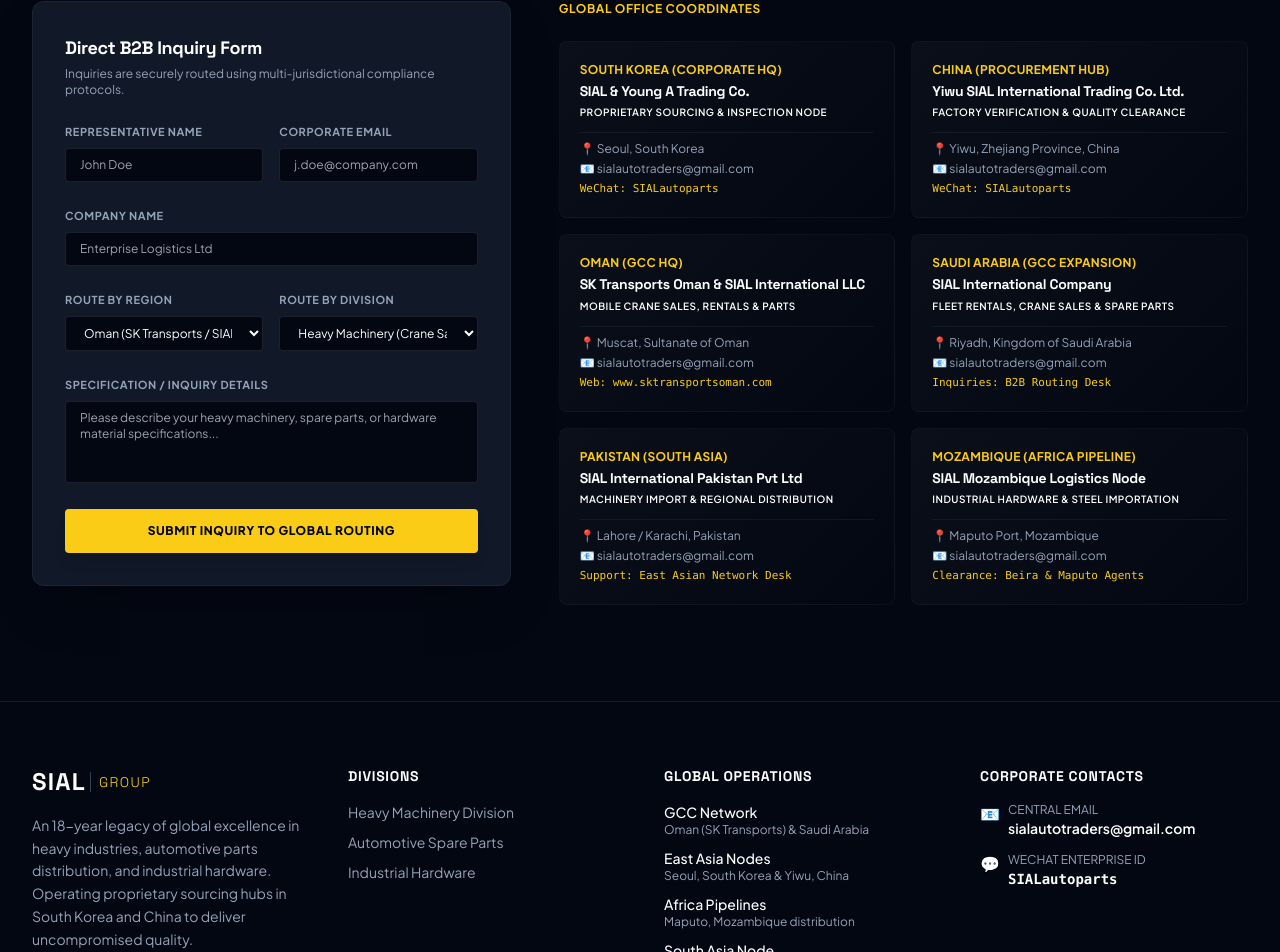
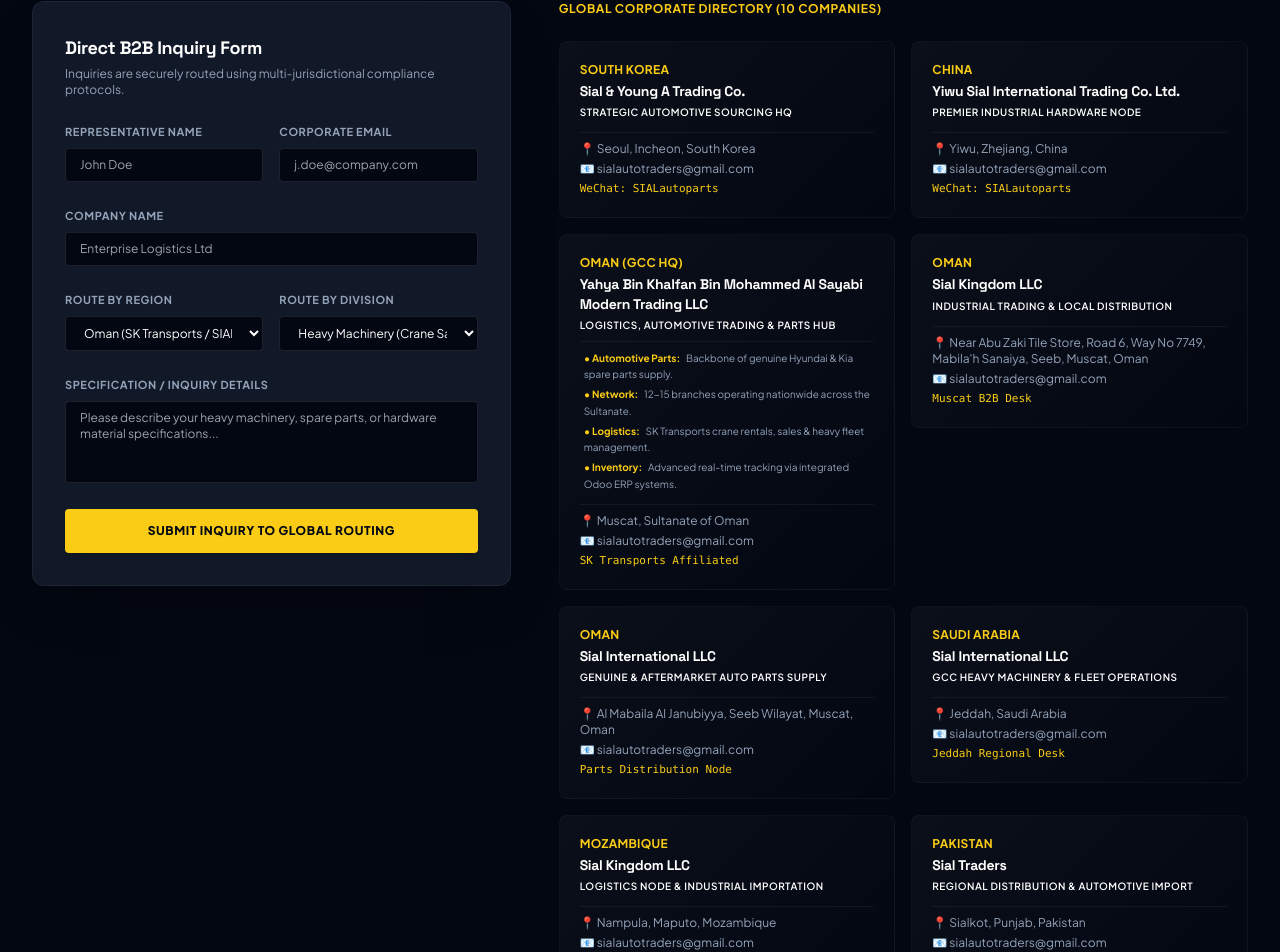
Before and after one commit to ahmedsial1/skglobal, a Next.js app: page /contact in a window 1280 px wide. Shown: the part 467-1419 px from the top of the page. Built offline with nearby package versions, Linux system fonts and the light colour scheme.

Commit message:
Update Global Corporate Directory with 10 companies

```diff
--- a/app/contact/page.tsx
+++ b/app/contact/page.tsx
@@ -12,52 +12,90 @@ export const metadata: Metadata = {
 
 const OFFICES = [
   {
-    country: "South Korea (Corporate HQ)",
-    entity: "SIAL & Young A Trading Co.",
-    role: "Proprietary Sourcing & Inspection Node",
-    address: "Seoul, South Korea",
+    country: "South Korea",
+    entity: "Sial & Young A Trading Co.",
+    role: "Strategic Automotive Sourcing HQ",
+    address: "Seoul, Incheon, South Korea",
     email: "sialautotraders@gmail.com",
     contact: "WeChat: SIALautoparts",
   },
   {
-    country: "China (Procurement Hub)",
-    entity: "Yiwu SIAL International Trading Co. Ltd.",
-    role: "Factory Verification & Quality Clearance",
-    address: "Yiwu, Zhejiang Province, China",
+    country: "China",
+    entity: "Yiwu Sial International Trading Co. Ltd.",
+    role: "Premier Industrial Hardware Node",
+    address: "Yiwu, Zhejiang, China",
     email: "sialautotraders@gmail.com",
     contact: "WeChat: SIALautoparts",
   },
   {
     country: "Oman (GCC HQ)",
-    entity: "SK Transports Oman & SIAL International LLC",
-    role: "Mobile Crane Sales, rentals & parts",
+    entity: "Yahya Bin Khalfan Bin Mohammed Al Sayabi Modern Trading LLC",
+    role: "Logistics, Automotive Trading & Parts Hub",
     address: "Muscat, Sultanate of Oman",
     email: "sialautotraders@gmail.com",
-    contact: "Web: www.sktransportsoman.com",
+    contact: "SK Transports Affiliated",
+    details: [
+      "Automotive Parts: Backbone of genuine Hyundai & Kia spare parts supply.",
+      "Network: 12-15 branches operating nationwide across the Sultanate.",
+      "Logistics: SK Transports crane rentals, sales & heavy fleet management.",
+      "Inventory: Advanced real-time tracking via integrated Odoo ERP systems."
+    ]
   },
   {
-    country: "Saudi Arabia (GCC Expansion)",
-    entity: "SIAL International Company",
-    role: "Fleet rentals, Crane sales & spare parts",
-    address: "Riyadh, Kingdom of Saudi Arabia",
+    country: "Oman",
+    entity: "Sial Kingdom LLC",
+    role: "Industrial Trading & Local Distribution",
+    address: "Near Abu Zaki Tile Store, Road 6, Way No 7749, Mabila'h Sanaiya, Seeb, Muscat, Oman",
     email: "sialautotraders@gmail.com",
-    contact: "Inquiries: B2B Routing Desk",
+    contact: "Muscat B2B Desk",
   },
   {
-    country: "Pakistan (South Asia)",
-    entity: "SIAL International Pakistan Pvt Ltd",
-    role: "Machinery Import & Regional Distribution",
-    address: "Lahore / Karachi, Pakistan",
+    country: "Oman",
+    entity: "Sial International LLC",
+    role: "Genuine & Aftermarket Auto Parts Supply",
+    address: "Al Mabaila Al Janubiyya, Seeb Wilayat, Muscat, Oman",
     email: "sialautotraders@gmail.com",
-    contact: "Support: East Asian Network Desk",
+    contact: "Parts Distribution Node",
   },
   {
-    country: "Mozambique (Africa Pipeline)",
-    entity: "SIAL Mozambique Logistics Node",
-    role: "Industrial Hardware & Steel Importation",
-    address: "Maputo Port, Mozambique",
+    country: "Saudi Arabia",
+    entity: "Sial International LLC",
+    role: "GCC Heavy Machinery & Fleet Operations",
+    address: "Jeddah, Saudi Arabia",
     email: "sialautotraders@gmail.com",
-    contact: "Clearance: Beira & Maputo Agents",
+    contact: "Jeddah Regional Desk",
+  },
+  {
+    country: "Mozambique",
+    entity: "Sial Kingdom LLC",
+    role: "Logistics Node & Industrial Importation",
+    address: "Nampula, Maputo, Mozambique",
+    email: "sialautotraders@gmail.com",
+    contact: "East Africa Hub Desk",
+  },
+  {
+    country: "Pakistan",
+    entity: "Sial Traders",
+    role: "Regional Distribution & Automotive Import",
+    address: "Sialkot, Punjab, Pakistan",
+    email: "sialautotraders@gmail.com",
+    contact: "South Asia Import Desk",
+  },
+  {
+    country: "Pakistan",
+    entity: "Sial International (Pvt) Limited",
+    role: "Corporate Head Office & Machinery Import",
+    address: "Sialkot, Punjab, Pakistan",
+    email: "sialautotraders@gmail.com",
+    contact: "Corporate Affairs Node",
+  },
+  {
+    country: "Pakistan",
+    entity: "Sial & Co",
+    role: "Logistics, Shipping & Supply Chain Operations",
+    address: "Sialkot, Punjab, Pakistan",
+    email: "sialautotraders@gmail.com",
+    contact: "Local Logistics Desk",
   },
 ];
 
@@ -74,7 +112,7 @@ export default function Contact() {
             </h1>
             <div className="h-1 w-20 bg-sial-gold mx-auto mt-4"></div>
             <p className="text-sm sm:text-base text-sial-gray-light font-light leading-relaxed pt-2">
-              Use our smart routing form to send specifications directly to regional compliance desks, or locate our individual hub coordinates.
+              Use our B2B routing system to send requirements to division desks, or locate coordinates for our 10 network companies.
             </p>
           </div>
         </ScrollReveal>
@@ -91,14 +129,15 @@ export default function Contact() {
           {/* Offices Column */}
           <div className="lg:col-span-7 space-y-6">
             <ScrollReveal delay={0.2}>
-              <span className="text-xs font-bold uppercase tracking-wider text-sial-gold block">Global Office Coordinates</span>
+              <span className="text-xs font-bold uppercase tracking-wider text-sial-gold block">Global Corporate Directory (10 Companies)</span>
             </ScrollReveal>
             <div className="grid grid-cols-1 sm:grid-cols-2 gap-4">
               {OFFICES.map((office, idx) => (
-                <ScrollReveal key={idx} delay={0.1 * idx + 0.2}>
+                <ScrollReveal key={idx} delay={0.05 * idx + 0.1}>
                   <HoverCard
-                    className="slate-gradient p-5 rounded-lg space-y-3"
+                    className="slate-gradient p-5 rounded-lg space-y-3 flex flex-col justify-between"
                   >
+                    <div className="space-y-2">
                       <div className="space-y-1">
                         <span className="text-xs font-bold text-sial-gold block uppercase tracking-wide">
                           {office.country}
@@ -108,8 +147,24 @@ export default function Contact() {
                           {office.role}
                         </span>
                       </div>
+
+                      {office.details && (
+                        <ul className="text-[10px] text-sial-gray-light space-y-1 pt-2 border-t border-white/5 list-disc list-inside">
+                          {office.details.map((detail, dIdx) => {
+                            const [title, desc] = detail.split(":");
+                            return (
+                              <li key={dIdx} className="leading-relaxed list-none pl-1">
+                                <span className="text-sial-gold font-bold mr-1">• {title}:</span>
+                                <span>{desc}</span>
+                              </li>
+                            );
+                          })}
+                        </ul>
+                      )}
+                    </div>
+
                     <div className="space-y-1 text-xs text-sial-gray-light pt-2 border-t border-white/5">
-                      <p>📍 {office.address}</p>
+                      <p className="line-clamp-2">📍 {office.address}</p>
                       <p>📧 {office.email}</p>
                       <p className="text-[11px] font-mono text-sial-gold">{office.contact}</p>
                     </div>
```
Lines whose indentation alone changed are shown as unchanged.
